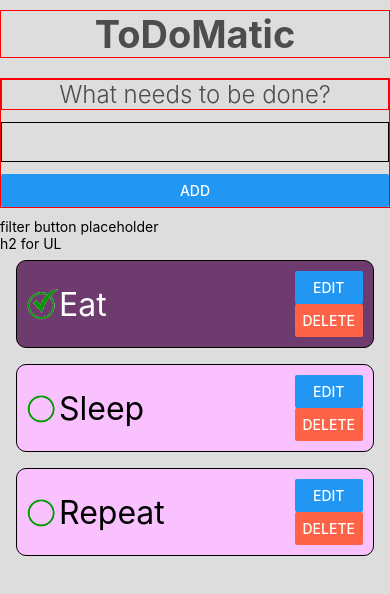
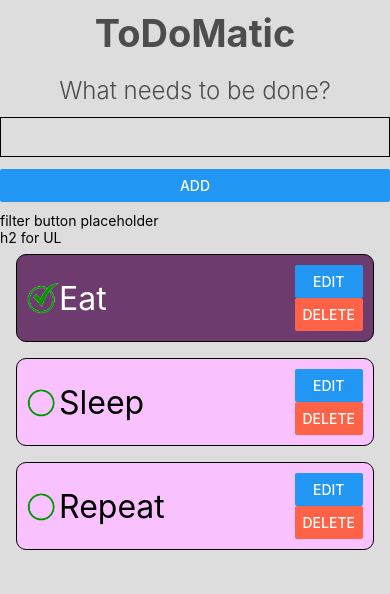
Before and after one commit to Chip-L/todo-react-native, a React Native app: screen / in a window 390 px wide. Shown: the top 594 px of the page. Built offline with nearby package versions, Linux system fonts and the light colour scheme.

Commit message:
clean up

```diff
--- a/App.js
+++ b/App.js
@@ -2,5 +2,5 @@ import React from "react";
 import ToDoScreen from "./app/screens/ToDoScreen";
 
 export default function App() {
-  return <ToDoScreen showLayout={true} />;
+  return <ToDoScreen showLayout={false} />;
 }
--- a/app/components/ToDoItem.js
+++ b/app/components/ToDoItem.js
@@ -19,10 +19,7 @@ function ToDoItem({ item, toggleTaskCompleted }) {
 
   return (
     <View style={[styles.card, backgroundColor]}>
-      <TouchableOpacity
-        // style={styles.label}
-        onPress={() => toggleTaskCompleted(item.id)}
-      >
+      <TouchableOpacity onPress={() => toggleTaskCompleted(item.id)}>
         <View style={[styles.label]}>
           <Image style={[styles.icon]} source={icon} resizeMode="contain" />
           <Text style={[styles.title, textColor]}>{item.name}</Text>
@@ -74,11 +71,9 @@ const styles = StyleSheet.create({
   },
   title: {
     fontSize: 32,
-    flexGrow: 2,
   },
 
   fixToText: {
-    // flex: 1,
     justifyContent: "space-between",
   },
 });
```
